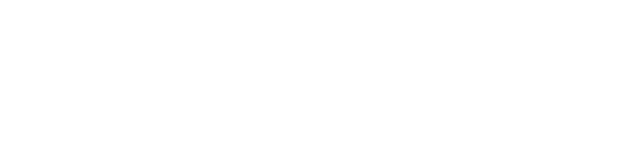
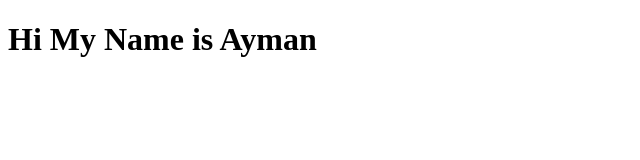
Before and after one commit to aymanrecoded/First_Project, a plain HTML site: page index.html in a window 1280 px wide. Shown: the whole page, without its empty margins (0-640 px from the left). Drawn offline with Linux system fonts and the light colour scheme.

Commit message:
Added some features

```diff
--- a/index.html
+++ b/index.html
@@ -8,7 +8,9 @@
 </head>
 <body>
     <div class="header">
-
+        <div class="box">
+            <h1>Hi My Name is Ayman</h1>
+        </div>
     </div>
 </body>
 </html>
```
